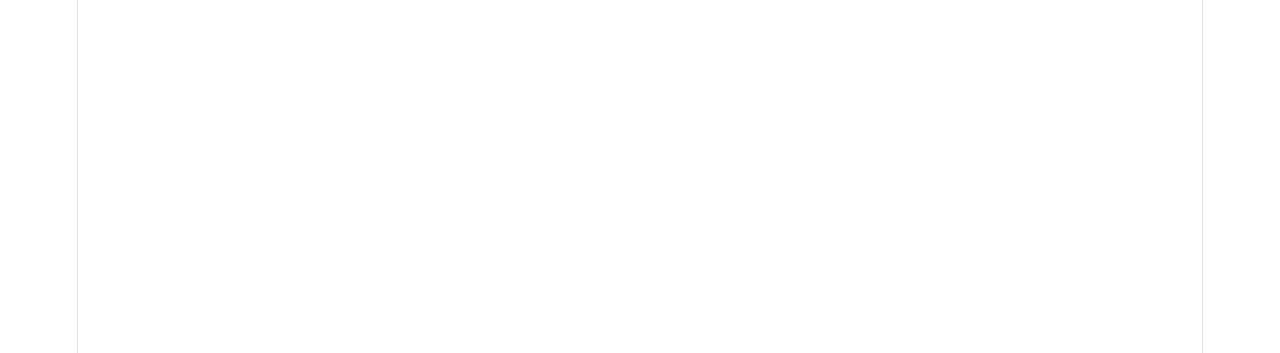
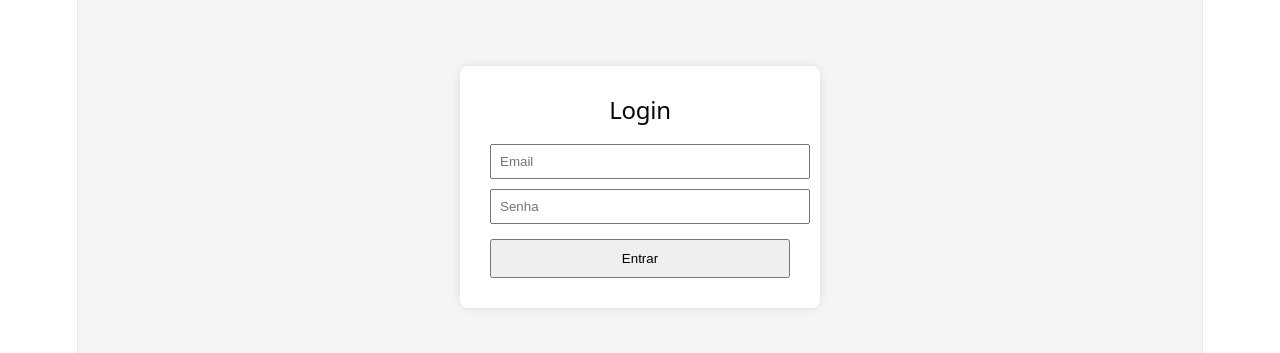
Before and after one commit to saulosilva-stack/app_frequencia, a React (Vite) app: page /login in a window 1280 px wide. Before the commit this address had no page. Shown: the part 213-566 px from the top of the page. Built offline with nearby package versions, Linux system fonts and the light colour scheme.

Commit message:
feat: adiciona relatório por aluno com observações, responsavel e componente RelatorioBase reutilizável

```diff
--- a/src/App.jsx
+++ b/src/App.jsx
@@ -1,15 +1,91 @@
-import { BrowserRouter, Routes, Route } from 'react-router-dom'
+import { BrowserRouter, Routes, Route, Navigate } from 'react-router-dom'
+import { useEffect, useState } from 'react'
+import { supabase } from './supabaseClient'
+
+// páginas
+import Login from './pages/Login'
 import Turmas from './pages/Turmas'
 import Chamada from './pages/Chamada'
 import RelatorioFrequencia from './pages/RelatorioFrequencia'
+import RelatorioAluno from './pages/RelatorioAluno'
+
+// layout
+import Layout from './components/Layout'
 
 function App() {
+
+  // ================================
+  // ESTADO DE AUTENTICAÇÃO
+  // ================================
+  const [session, setSession] = useState(null)
+  const [loading, setLoading] = useState(true)
+
+  // ================================
+  // VERIFICAR SESSÃO AO INICIAR
+  // ================================
+  useEffect(() => {
+
+    // pega sessão atual
+    supabase.auth.getSession().then(({ data }) => {
+      setSession(data.session)
+      setLoading(false)
+    })
+
+    // escuta login / logout
+    const { data: listener } = supabase.auth.onAuthStateChange(
+      (_event, session) => {
+        setSession(session)
+      }
+    )
+
+    return () => {
+      listener.subscription.unsubscribe()
+    }
+
+  }, [])
+
+  // ================================
+  // LOADING INICIAL
+  // ================================
+  if (loading) {
+    return <div>Carregando...</div>
+  }
+
+  // ================================
+  // ROTAS
+  // ================================
   return (
     <BrowserRouter>
       <Routes>
-        <Route path="/" element={<Turmas />} />
-        <Route path="/chamada/:turmaId" element={<Chamada />} />
-        <Route path="/relatorio/:turmaId" element={<RelatorioFrequencia />} />
+
+        {/* =========================
+            ROTA DE LOGIN (PÚBLICA)
+        ========================= */}
+        <Route path="/login" element={<Login />} />
+
+        {/* =========================
+            ROTAS PROTEGIDAS
+        ========================= */}
+        {session ? (
+          <Route path="/" element={<Layout />}>
+
+            {/* página inicial */}
+            <Route index element={<Turmas />} />
+
+            {/* chamada */}
+            <Route path="chamada/:turmaId" element={<Chamada />} />
+
+            {/* relatório de frequência*/}
+            <Route path="relatorio/:turmaId" element={<RelatorioFrequencia />} />
+
+            {/* relatório de aluno*/}
+            <Route path="aluno/:ra" element={<RelatorioAluno />} />
+          </Route>
+        ) : (
+          /* qualquer rota sem login → volta pro login */
+          <Route path="*" element={<Navigate to="/login" />} />
+        )}
+
       </Routes>
     </BrowserRouter>
   )
--- /dev/null
+++ b/src/components/Layout.jsx
@@ -0,0 +1,86 @@
+import { Outlet, useNavigate } from 'react-router-dom'
+import { useEffect, useState } from 'react'
+import { supabase } from '../supabaseClient'
+
+function Layout() {
+
+  // ================================
+  // ESTADO DO USUÁRIO LOGADO
+  // ================================
+  const [user, setUser] = useState(null)
+
+  const navigate = useNavigate()
+
+  // ================================
+  // BUSCAR USUÁRIO AO CARREGAR
+  // ================================
+  useEffect(() => {
+    async function getUser() {
+      const { data, error } = await supabase.auth.getUser()
+
+      if (error) {
+        console.error('Erro ao buscar usuário:', error)
+        return
+      }
+
+      setUser(data.user)
+    }
+
+    getUser()
+  }, [])
+
+  // ================================
+  // LOGOUT
+  // ================================
+  async function logout() {
+    await supabase.auth.signOut()
+    navigate('/login')
+  }
+
+  // ================================
+  // RENDER
+  // ================================
+  return (
+    <div>
+
+      {/* =========================
+          HEADER GLOBAL
+      ========================= */}
+      <div
+        style={{
+          display: 'flex',
+          justifyContent: 'space-between',
+          alignItems: 'center',
+          padding: '12px 20px',
+          borderBottom: '1px solid #ccc',
+          backgroundColor: '#f8f9fa'
+        }}
+      >
+        {/* LADO ESQUERDO */}
+        <div>
+          <strong>Sistema de Frequência</strong>
+
+          {/* EMAIL DO USUÁRIO */}
+          <div style={{ fontSize: '12px', color: '#666' }}>
+            {user?.email}
+          </div>
+        </div>
+
+        {/* LADO DIREITO */}
+        <button onClick={logout}>
+          Sair
+        </button>
+      </div>
+
+      {/* =========================
+          CONTEÚDO DAS PÁGINAS
+      ========================= */}
+      <div style={{ padding: 20 }}>
+        <Outlet />
+      </div>
+
+    </div>
+  )
+}
+
+export default Layout
--- a/src/components/RelatorioBase.jsx
+++ b/src/components/RelatorioBase.jsx
@@ -128,7 +128,7 @@ function RelatorioBase({ titulo, dados, colunas }) {
               {/* render customizado */}
               {col.render
                 ? col.render(item)
-                : item[col.campo]
+                : item[col.campo] ?? '-'
               }
 
             </div>
--- /dev/null
+++ b/src/pages/Login.jsx
@@ -0,0 +1,118 @@
+import { useState } from 'react'
+import { supabase } from '../supabaseClient'
+import { useNavigate } from 'react-router-dom'
+
+function Login() {
+
+  // ================================
+  // ESTADOS
+  // ================================
+  const [email, setEmail] = useState('')
+  const [senha, setSenha] = useState('')
+  const [loading, setLoading] = useState(false)
+
+  const navigate = useNavigate()
+
+  // ================================
+  // LOGIN
+  // ================================
+  async function fazerLogin() {
+
+    setLoading(true)
+
+    const { error } = await supabase.auth.signInWithPassword({
+      email,
+      password: senha
+    })
+
+    setLoading(false)
+
+    if (error) {
+      console.error(error)
+      alert('Email ou senha inválidos')
+      return
+    }
+
+    // login ok
+    navigate('/')
+  }
+
+  // ================================
+  // RENDER
+  // ================================
+  return (
+    <div
+      style={{
+        height: '100vh',
+        display: 'flex',
+        justifyContent: 'center',
+        alignItems: 'center',
+        backgroundColor: '#f5f5f5'
+      }}
+    >
+      <div
+        style={{
+          padding: 30,
+          backgroundColor: '#fff',
+          borderRadius: 8,
+          boxShadow: '0 0 10px rgba(0,0,0,0.1)',
+          width: 300
+        }}
+      >
+
+        <h2 style={{ marginBottom: 20 }}>
+          Login
+        </h2>
+
+        {/* FORM → permite Enter */}
+        <form onSubmit={(e) => {
+          e.preventDefault()
+          fazerLogin()
+        }}>
+
+          <input
+            type="email"
+            placeholder="Email"
+            value={email}
+            onChange={(e) => setEmail(e.target.value)}
+            required
+            style={{
+              width: '100%',
+              padding: 8,
+              marginBottom: 10
+            }}
+          />
+
+          <input
+            type="password"
+            placeholder="Senha"
+            value={senha}
+            onChange={(e) => setSenha(e.target.value)}
+            required
+            style={{
+              width: '100%',
+              padding: 8,
+              marginBottom: 15
+            }}
+          />
+
+          <button
+            type="submit"
+            disabled={loading}
+            style={{
+              width: '100%',
+              padding: 10,
+              cursor: 'pointer'
+            }}
+          >
+            {loading ? 'Entrando...' : 'Entrar'}
+          </button>
+
+        </form>
+
+      </div>
+    </div>
+  )
+}
+
+export default Login
--- /dev/null
+++ b/src/pages/RelatorioAluno.jsx
@@ -0,0 +1,69 @@
+import { useEffect, useState } from 'react'
+import { supabase } from '../supabaseClient'
+import { useParams, useNavigate } from 'react-router-dom'
+import RelatorioBase from '../components/RelatorioBase'
+
+function RelatorioAluno() {
+
+  const { ra } = useParams()
+  const navigate = useNavigate()
+
+  const [dados, setDados] = useState([])
+
+  useEffect(() => {
+    buscarDados()
+  }, [])
+
+  async function buscarDados() {
+
+    const { data, error } = await supabase
+      .rpc('relatorio_aluno', { ra_param: ra })
+
+    if (error) {
+      console.error(error)
+      alert('Erro ao carregar relatório')
+      return
+    }
+    console.log('DADOS BRUTOS:', data)
+    setDados(data || [])
+  }
+
+    const colunas = [
+        {
+            campo: 'data_aula',
+            label: 'Data',
+        },
+        {
+            campo: 'presente',
+            label: 'Presença',
+            render: (item) => (item.presente ? 'Presente' : 'Faltou')
+        },
+        {
+            campo: 'observacao',
+            label: 'Observação',
+        },
+        {
+            campo: 'responsavel',
+            label: 'Responsável',
+        }
+    ]
+
+    return (
+        <div style={{ padding: 20 }}>
+
+            <button onClick={() => navigate(-1)}>
+            ← Voltar
+            </button>
+
+            <h2>Relatório do aluno {ra}</h2>
+
+            <RelatorioBase
+            dados={dados}
+            colunas={colunas}
+            />
+
+        </div>
+    )
+}
+
+export default RelatorioAluno
```
Also changed, not shown: src/pages/Chamada.jsx (+69 -1 lines).
